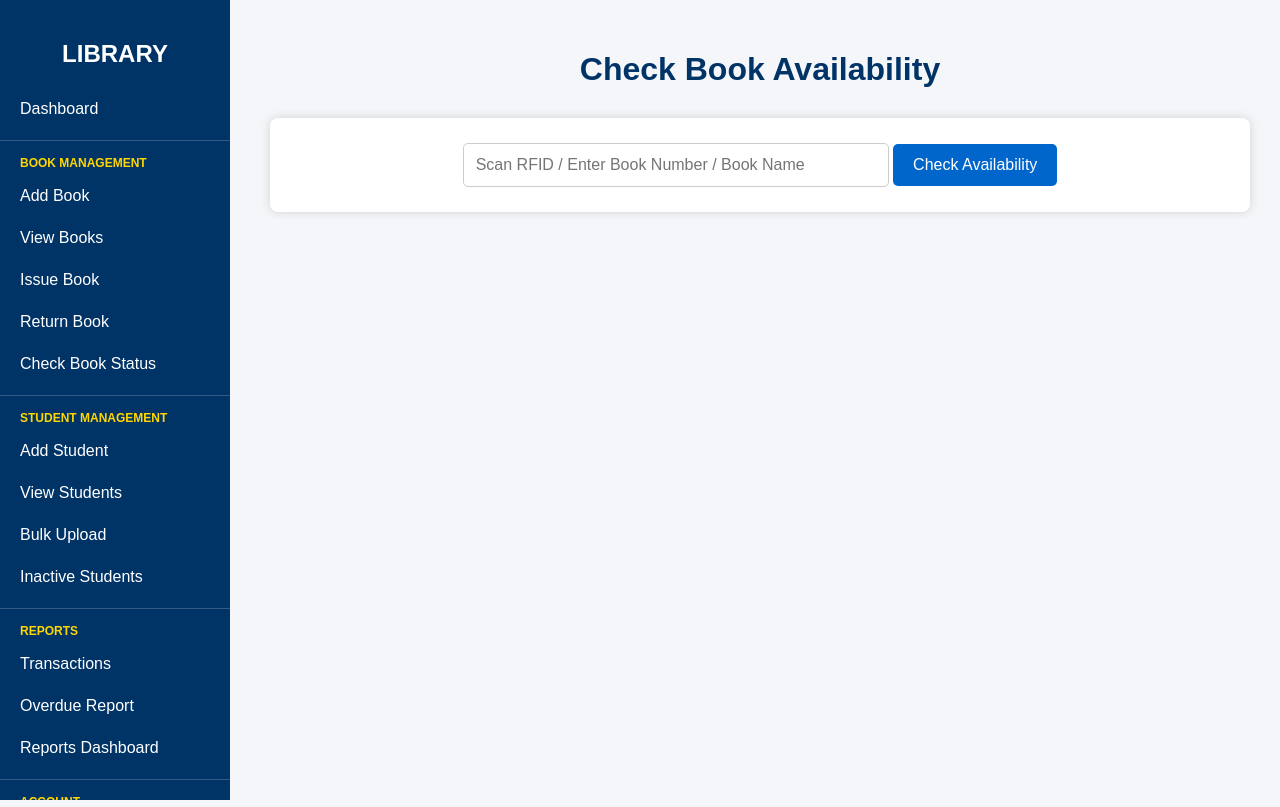
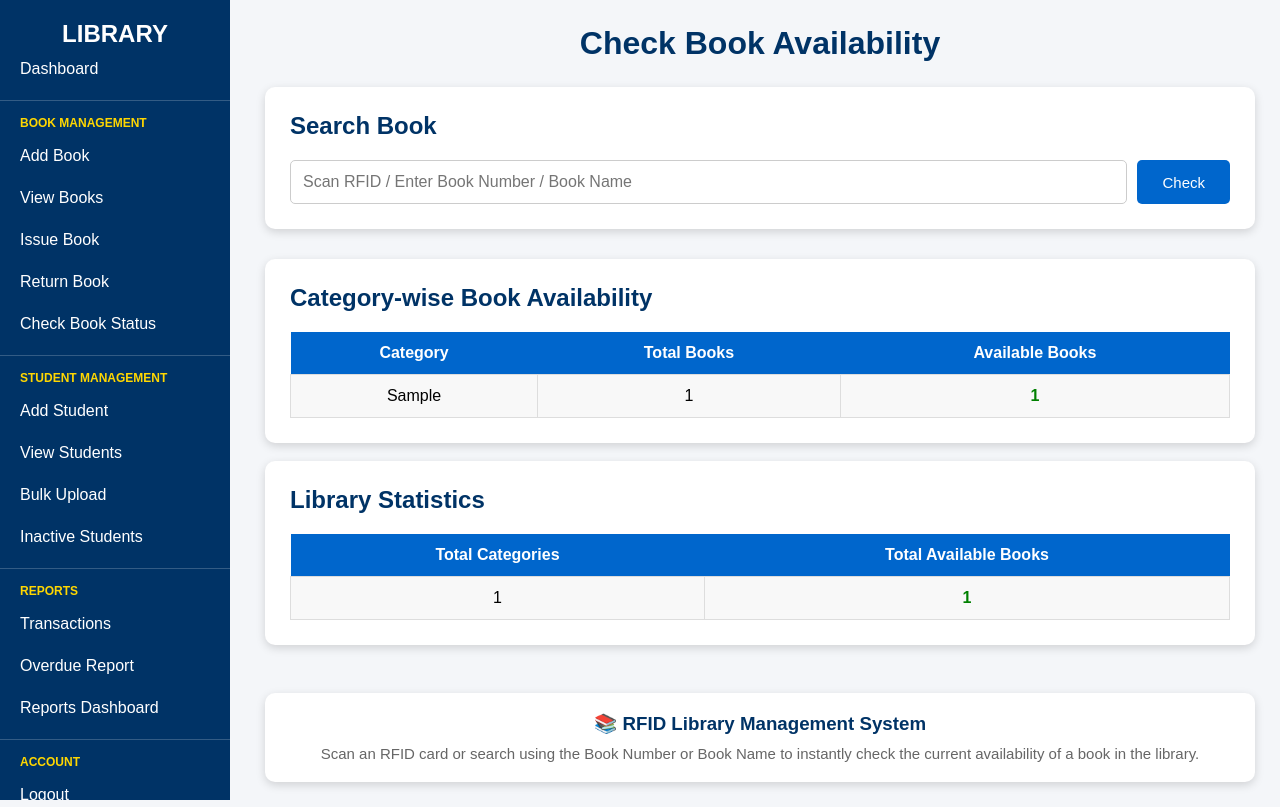
Before and after one commit to Gayathiri-11/RFID-Library-Management-System, a Flask app: page /check_book in a window 1280 px wide. Run offline with Flask 3, Linux system fonts and the light colour scheme; tables that the repository leaves empty or names only in its code hold one stand-in row (values such as "Sample post").

Commit message:
check_book page

```diff
--- a/app.py
+++ b/app.py
@@ -572,30 +572,51 @@ def check_book_status(uid):
         return {"status": "NOT_FOUND"}
 
     return {"status": book["status"]}
-@app.route("/check_book", methods=["GET", "POST"])
+@app.route("/check_book", methods=["GET","POST"])
 def check_book():
 
-    book = None
+    conn=get_connection()
+    cursor=conn.cursor(dictionary=True)
 
-    if request.method == "POST":
-        keyword = request.form["keyword"]
+    book=None
 
-        conn = get_connection()
-        cursor = conn.cursor(dictionary=True)
+    if request.method=="POST":
+
+        keyword=request.form["keyword"]
 
         cursor.execute("""
-            SELECT *
-            FROM books
-            WHERE uid=%s
-               OR book_number=%s
-               OR book_name=%s
-        """, (keyword, keyword, keyword))
+        SELECT *
+        FROM books
+        WHERE uid=%s
+        OR book_number=%s
+        OR book_name=%s
+        """,(keyword,keyword,keyword))
 
-        book = cursor.fetchone()
+        book=cursor.fetchone()
 
-        conn.close()
+    cursor.execute("""
+    SELECT
+        category,
+        COUNT(*) AS total_books,
+        SUM(CASE
+            WHEN status='Available'
+            THEN 1
+            ELSE 0
+        END) AS available_books
+    FROM books
+    GROUP BY category
+    ORDER BY category
+    """)
 
-    return render_template("check_book.html", book=book)
+    category_summary=cursor.fetchall()
+
+    conn.close()
+
+    return render_template(
+        "check_book.html",
+        book=book,
+        category_summary=category_summary
+    )
 @app.route("/get_book/<uid>")
 def get_book(uid):
 
@@ -639,17 +660,11 @@ def transactions():
     conn.close()
 
     return render_template("transactions.html", transactions=transactions)
-# -----------------------------
-# BULK STUDENT MANAGEMENT PAGE
-# -----------------------------
+
 @app.route("/bulk_student_management")
 def bulk_student_management():
     return render_template("bulk_student_management.html")
 
-
-# -----------------------------
-# BULK IMPORT STUDENTS
-# -----------------------------
 @app.route("/bulk_import_students", methods=["POST"])
 def bulk_import_students():
 
--- a/templates/check_book.html
+++ b/templates/check_book.html
@@ -1,103 +1,203 @@
 <!DOCTYPE html>
-<html>
+<html lang="en">
 <head>
+
+<meta charset="UTF-8">
+<meta name="viewport" content="width=device-width, initial-scale=1.0">
+
 <title>Check Book Availability</title>
 
 <style>
-        body{
-            font-family:Arial, sans-serif;
-            background:#f4f6f9;
+
+*{
     margin:0;
     padding:0;
+    box-sizing:border-box;
+    font-family:Arial,sans-serif;
+}
+
+body{
+    background:#f4f6f9;
 }
 
 .container{
     margin-left:240px;
-            padding:30px;
+    padding:25px;
 }
 
-        h1{
+.page-title{
     text-align:center;
     color:#003366;
+    margin-bottom:25px;
+}
+
+/* Search Card */
+
+.search-card{
+
+    background:#fff;
+    border-radius:10px;
+    padding:25px;
+    box-shadow:0 3px 10px rgba(0,0,0,.15);
     margin-bottom:30px;
+
+}
+
+.search-card h2{
+
+    color:#003366;
+    margin-bottom:20px;
+
 }
 
 .search-box{
-            background:white;
-            padding:25px;
-            border-radius:8px;
-            box-shadow:0 0 10px lightgray;
-            text-align:center;
-            margin-bottom:30px;
+
+    display:flex;
+    gap:10px;
+
 }
 
 .search-box input{
-            width:400px;
+
+    flex:1;
     padding:12px;
     border:1px solid #ccc;
     border-radius:5px;
     font-size:16px;
+
 }
 
 .search-box button{
-            padding:12px 20px;
+
     background:#0066cc;
     color:white;
     border:none;
+    padding:12px 25px;
     border-radius:5px;
     cursor:pointer;
-            font-size:16px;
+    font-size:15px;
+
 }
 
 .search-box button:hover{
-            background:#004c99;
+
+    background:#004999;
+
 }
 
-        .result-card{
+/* Book Details */
+
+.details-card{
+
     background:white;
-            border-radius:8px;
-            box-shadow:0 0 10px lightgray;
+    border-radius:10px;
+    box-shadow:0 3px 10px rgba(0,0,0,.15);
     padding:25px;
-            width:70%;
-            margin:auto;
+    margin-bottom:30px;
+
+}
+
+.details-card h2{
+
+    color:#003366;
+    margin-bottom:20px;
+
 }
 
 table{
+
     width:100%;
     border-collapse:collapse;
+
 }
 
 th{
-            width:35%;
-            text-align:left;
+
     background:#003366;
     color:white;
     padding:12px;
+
 }
 
 td{
+
     padding:12px;
     border:1px solid #ddd;
+
+}
+
+tr:nth-child(even){
+
+    background:#f8f8f8;
+
 }
 
 .available{
+
     color:green;
     font-weight:bold;
     font-size:18px;
+
 }
 
 .issued{
+
     color:red;
     font-weight:bold;
     font-size:18px;
+
 }
 
-        .notfound{
+.inactive{
+
+    color:gray;
+    font-weight:bold;
+
+}
+
+/* Summary */
+
+.summary-card{
+
+    background:white;
+    border-radius:10px;
+    box-shadow:0 3px 10px rgba(0,0,0,.15);
+    padding:25px;
+
+}
+
+.summary-card h2{
+
+    color:#003366;
+    margin-bottom:20px;
+
+}
+
+.summary-table{
+
+    width:100%;
+
+}
+
+.summary-table th{
+
+    background:#0066cc;
+
+}
+
+.summary-table td{
+
     text-align:center;
-            color:red;
-            font-size:20px;
+
+}
+
+.green{
+
+    color:green;
     font-weight:bold;
+
 }
+
 </style>
 
 </head>
@@ -108,11 +208,17 @@
 
 <div class="container">
 
-<h1>Check Book Availability</h1>
+<h1 class="page-title">
+Check Book Availability
+</h1>
+
+<div class="search-card">
+
+<h2>Search Book</h2>
+
+<form method="POST">
 
 <div class="search-box">
-
-<form method="POST">
 
 <input
 type="text"
@@ -121,21 +227,26 @@ placeholder="Scan RFID / Enter Book Number / Book Name"
 required>
 
 <button type="submit">
-Check Availability
+
+Check
+
 </button>
+
+</div>
 
 </form>
 
 </div>
-
 {% if book %}
 
-<div class="result-card">
+<div class="details-card">
+
+<h2>Book Details</h2>
 
 <table>
 
 <tr>
-<th>RFID UID</th>
+    <th style="width:30%;">RFID UID</th>
     <td>{{ book.uid }}</td>
 </tr>
 
@@ -145,13 +256,13 @@ Check Availability
 </tr>
 
 <tr>
-<th>Category</th>
-<td>{{ book.category }}</td>
+    <th>Book Name</th>
+    <td>{{ book.book_name }}</td>
 </tr>
 
 <tr>
-<th>Book Name</th>
-<td>{{ book.book_name }}</td>
+    <th>Category</th>
+    <td>{{ book.category }}</td>
 </tr>
 
 <tr>
@@ -165,26 +276,38 @@ Check Availability
 </tr>
 
 <tr>
+    <th>Issue Count</th>
+    <td>{{ book.issue_count }}</td>
+</tr>
+
+<tr>
+
     <th>Status</th>
+
     <td>
 
         {% if book.status=="Available" %}
-<span class="available">✅ Available</span>
+
+            <span class="available">
+                ✅ Available
+            </span>
 
         {% elif book.status=="Issued" %}
-<span class="issued">❌ Issued</span>
+
+            <span class="issued">
+                ❌ Issued
+            </span>
 
         {% else %}
-<span style="color:gray;font-weight:bold;">Inactive</span>
+
+            <span class="inactive">
+                Inactive
+            </span>
 
         {% endif %}
 
     </td>
-</tr>
 
-<tr>
-<th>Issue Count</th>
-<td>{{ book.issue_count }}</td>
 </tr>
 
 </table>
@@ -193,17 +316,160 @@ Check Availability
 
 {% elif request.method=="POST" %}
 
-<div class="result-card">
+<div class="details-card">
 
-<p class="notfound">
+<h2 style="color:red;text-align:center;">
 Book Not Found
+</h2>
+
+<p style="text-align:center;font-size:18px;margin-top:15px;">
+No book matches the RFID, Book Number or Book Name you entered.
 </p>
 
 </div>
 
 {% endif %}
+<div class="summary-card">
+
+<h2>Category-wise Book Availability</h2>
+
+<table class="summary-table">
+
+    <tr>
+        <th>Category</th>
+        <th>Total Books</th>
+        <th>Available Books</th>
+    </tr>
+
+    {% for item in category_summary %}
+
+    <tr>
+
+        <td>
+            {{ item.category }}
+        </td>
+
+        <td>
+            {{ item.total_books }}
+        </td>
+
+        <td class="green">
+            {{ item.available_books }}
+        </td>
+
+    </tr>
+
+    {% endfor %}
+
+</table>
 
 </div>
 
+<br>
+
+<div class="summary-card">
+
+<h2>Library Statistics</h2>
+
+<table class="summary-table">
+
+<tr>
+    <th>Total Categories</th>
+    <th>Total Available Books</th>
+</tr>
+
+<tr>
+
+    <td>
+        {{ category_summary|length }}
+    </td>
+
+    <td class="green">
+
+        {% set total = namespace(value=0) %}
+
+        {% for item in category_summary %}
+            {% set total.value = total.value + item.available_books %}
+        {% endfor %}
+
+        {{ total.value }}
+
+    </td>
+
+</tr>
+
+</table>
+
+</div>
+<br>
+
+<div style="
+background:white;
+padding:20px;
+border-radius:10px;
+box-shadow:0 3px 10px rgba(0,0,0,.15);
+text-align:center;
+margin-top:30px;
+">
+
+<h3 style="color:#003366;">
+📚 RFID Library Management System
+</h3>
+
+<p style="color:#666;font-size:15px;margin-top:10px;">
+Scan an RFID card or search using the Book Number or Book Name to instantly
+check the current availability of a book in the library.
+</p>
+
+</div>
+
+</div>
+
+<style>
+
+@media(max-width:900px){
+
+.container{
+
+margin-left:0;
+padding:15px;
+
+}
+
+.search-box{
+
+flex-direction:column;
+
+}
+
+.search-box input{
+
+width:100%;
+
+}
+
+.search-box button{
+
+width:100%;
+
+}
+
+table{
+
+font-size:14px;
+
+}
+
+th,td{
+
+padding:8px;
+
+}
+
+}
+
+</style>
+
 </body>
+
 </html>
```
Lines whose indentation alone changed are shown as unchanged.
